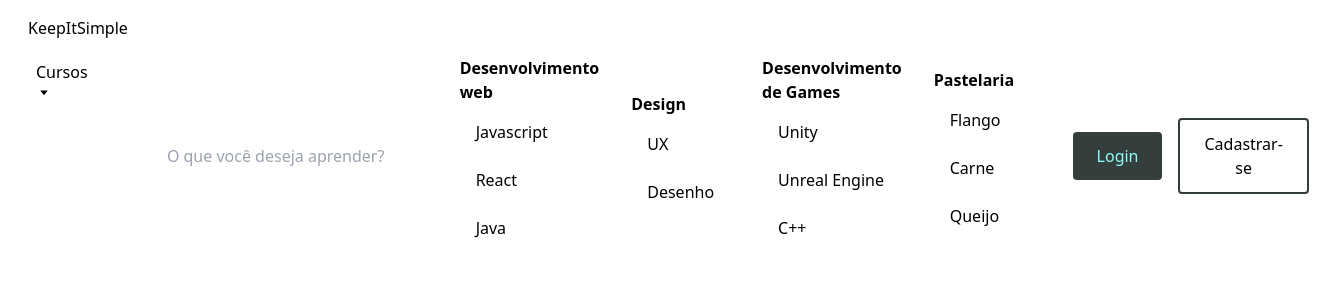
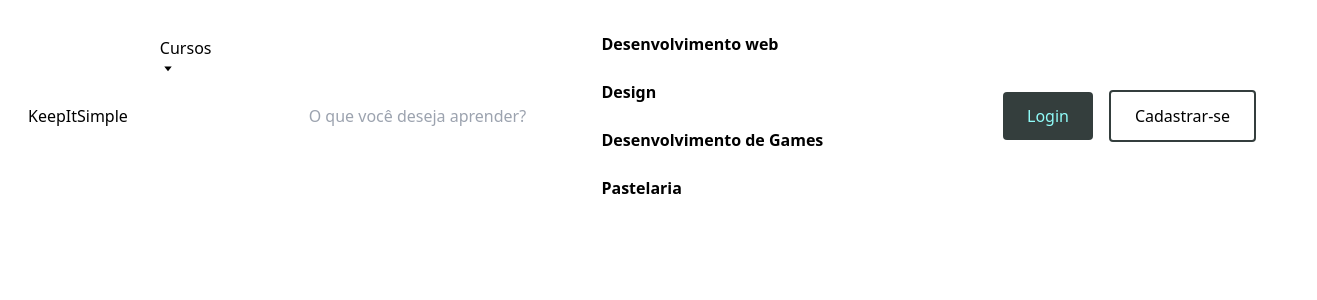
Before and after one commit to patrickWarley/KeepItSimple, a React (Vite) app: page / in a window 1280 px wide. Shown: the top 300 px of the page, 1317 px wide, since content can reach past the window. Built offline with nearby package versions, Linux system fonts and the light colour scheme.

Commit message:
The main menu still need some work

```diff
--- a/package.json
+++ b/package.json
@@ -11,6 +11,7 @@
   "dependencies": {
     "@headlessui/react": "^1.7.5",
     "@heroicons/react": "^2.0.13",
+    "@radix-ui/react-accordion": "^1.0.1",
     "@radix-ui/react-alert-dialog": "^1.0.2",
     "@stitches/react": "^1.2.8",
     "react": "^18.2.0",
--- a/src/assets/components/NavBar/index.tsx
+++ b/src/assets/components/NavBar/index.tsx
@@ -1,33 +1,37 @@
 import { RxTriangleDown } from "react-icons/rx";
-import React, { useRef, useState } from "react";
+import * as Accordion from '@radix-ui/react-accordion';
 import SideBarMenu from "../SidebarMenu";
 
 const NavBar = () => {
-  const courses =[
+  const courses = [
     {
-      title:'Desenvolvimento web',
-      courses:['Javascript', 'React', 'Java']},
+      title: 'Desenvolvimento web',
+      courses: ['Javascript', 'React', 'Java']
+    },
     {
-      title:'Design',
-      courses:['UX', 'Desenho']},
+      title: 'Design',
+      courses: ['UX', 'Desenho']
+    },
     {
-      title:'Desenvolvimento de Games',
-      courses:['Unity', 'Unreal Engine', 'C++']},
+      title: 'Desenvolvimento de Games',
+      courses: ['Unity', 'Unreal Engine', 'C++']
+    },
     {
-      title:'Pastelaria',
-      courses:['Flango', 'Carne', 'Queijo']}
+      title: 'Pastelaria',
+      courses: ['Flango', 'Carne', 'Queijo']
+    }
   ]
 
-  type Props ={
-    className:string
+  type Props = {
+    className: string
   };
 
-  const Menu =({className}:Props) => {
-    return(
+  const Menu = ({ className }: Props) => {
+    return (
       <div className={`w-full md:flex md:flex-1 md:w-auto md:justify-between ${className}`}>
         <div className="hidden md:block py-2 flex items-center md:p-3 md:m-2 bg-blue-900 text-blue-100 rounded hover:bg-blue-100 hover:text-blue-900">
           Cursos
-          <RxTriangleDown/>
+          <RxTriangleDown />
         </div>
 
         <ul className="text-base pt-4 md:flex md:items-center md:pt-0">
@@ -35,19 +39,23 @@ const NavBar = () => {
             <input
               type="text"
               className="rounded p-3 m-2 w-full md:w-80 text-center text-blue-900 border-none"
-              placeholder="O que você deseja aprender?"/>
+              placeholder="O que você deseja aprender?" />
           </li>
 
-          {courses.map(category => {
-            return(
-            <li className="block p-2 m-2 hover:text-blue-200">
-              <a href="#" className="font-bold">{category.title}</a>
-              <ul>
-                {category.courses.map(course => <li className="block p-2 m-2 hover:text-blue-200">{course}</li>)}
-              </ul>
-            </li>
-            );
-          })}
+          <Accordion.Root className="AccordionRoot" type="single" collapsible>
+            {courses.map((category, index) => {
+              return (
+                <Accordion.Item className="block p-2 m-2 hover:text-blue-200" value={`item-${index}`}>
+                  <Accordion.Trigger className="font-bold">{category.title}</Accordion.Trigger>
+                  <Accordion.Content>
+                    <ul>
+                      {category.courses.map(course => <li className="block p-2 m-2 hover:text-blue-200">{course}</li>)}
+                    </ul>
+                  </Accordion.Content>
+                </Accordion.Item>
+              );
+            })}
+          </Accordion.Root>
           <li className="block p-2 m-2 hover:text-blue-200"> <a href="#"></a></li>
 
         </ul>
@@ -56,7 +64,7 @@ const NavBar = () => {
           <button className="p-0 w-11/12 inline-block md:w-auto rounded px-6 py-3 m-2 bg-main text-secondary hover:underline ">Login</button>
           <button className="p-0 w-11/12 inline-block md:w-auto rounded px-6 py-3 m-2 border-main border-2 hover:underline">Cadastrar-se</button>
         </div>
-      </div>
+      </div >
     );
   }
 
@@ -72,11 +80,11 @@ const NavBar = () => {
             title={<span className=" text drop-shadow text-2xl font-extrabold ">KeepItSimple</span>}
             description=""
             className="text-main bg-secondary">
-            <Menu className="menu"/>
+            <Menu className="menu" />
           </SideBarMenu>
         </div>
 
-        <Menu className="hidden md:block"/>
+        <Menu className="hidden md:block" />
 
       </nav>
     </header>
```
Also changed, not shown: 1 other file (tests, documents, lock files or other folders).
